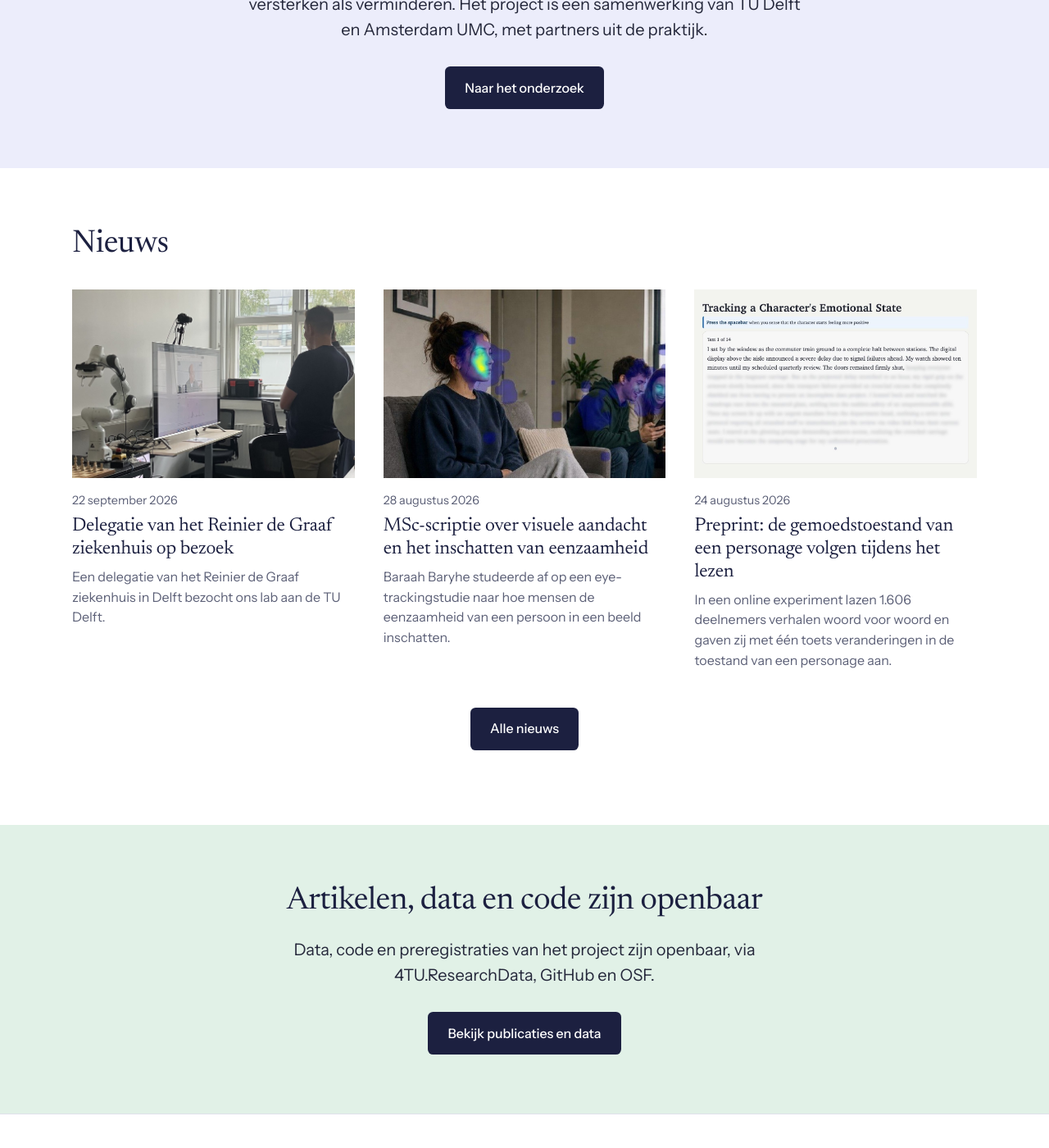
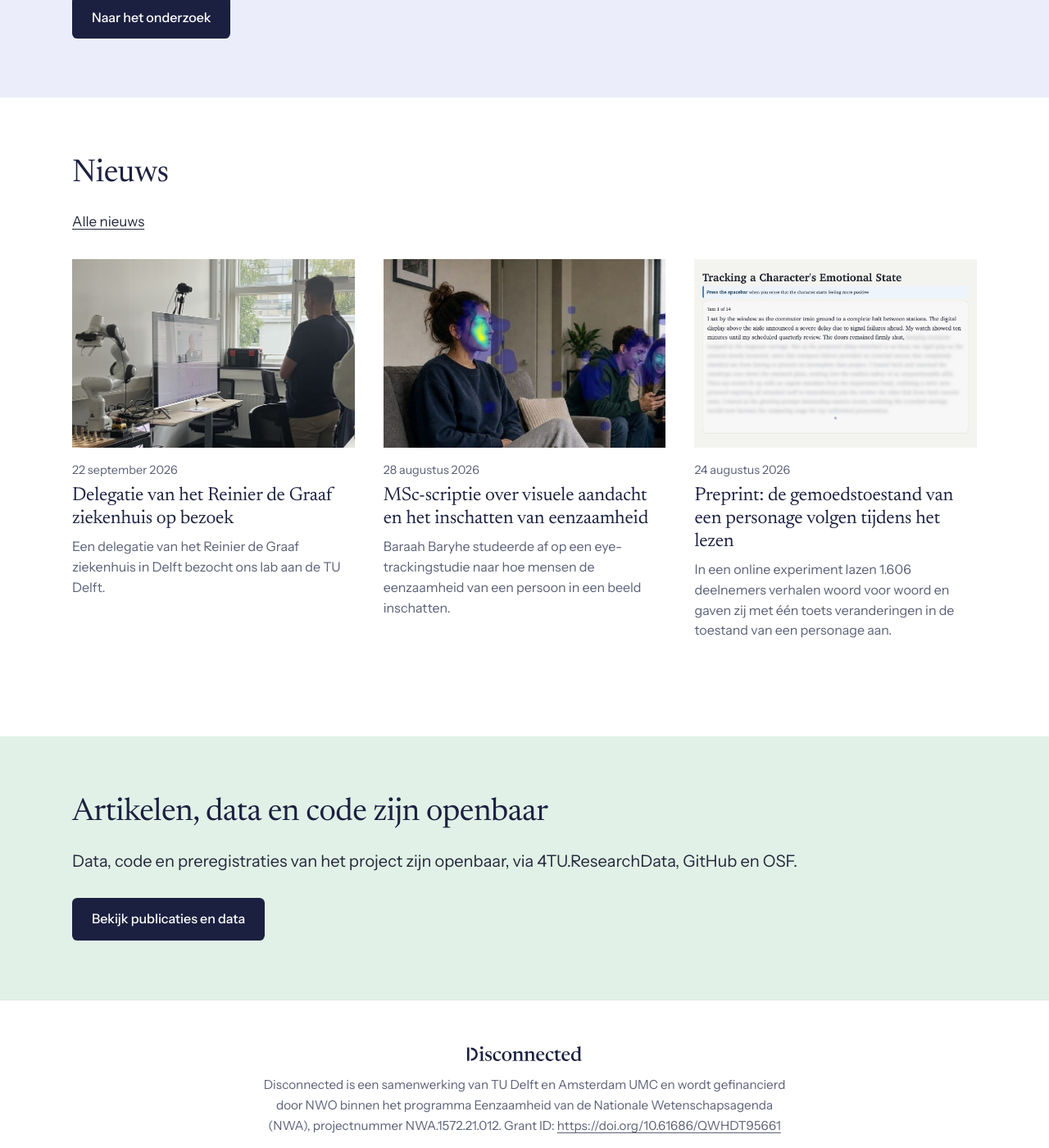
Before and after one commit to disconnected-loneliness/disconnected-loneliness.github.io, a Jekyll site: the page built from index.html, in a window 1280 px wide and 1400 px high, scrolled down 938 px. Shown: the whole window at 82% size. Built offline with Jekyll 4.4.1, drawn with Linux system fonts in a browser that asks for light colours.

Commit message:
Add files via upload

```diff
--- a/_includes/footer.html
+++ b/_includes/footer.html
@@ -1,8 +1,10 @@
 {% assign t = site.data.i18n[page.lang] %}
 <footer class="site-footer">
-  <div class="wrap">
-    <p class="footer-mark"><img src="{{ '/assets/img/logo/logo.svg' | relative_url }}" alt="Disconnected" width="153" height="20"></p>
-    <p class="footer-text">{{ t.funding }} Grant ID: <a href="{{ site.grant_id }}">{{ site.grant_id }}</a></p>
+  <div class="wrap footer-grid">
+    <div>
+      <p class="footer-mark"><img src="{{ '/assets/img/logo/logo.svg' | relative_url }}" alt="Disconnected" width="153" height="20"></p>
+      <p class="footer-text">{{ t.funding }} Grant ID: <a href="{{ site.grant_id }}">{{ site.grant_id }}</a></p>
+    </div>
     <div class="footer-logos">
       <img src="{{ '/assets/img/logos/tudelft.jpg' | relative_url }}" alt="TU Delft">
       <img src="{{ '/assets/img/logos/amsterdamumc.jpg' | relative_url }}" alt="Amsterdam UMC">
--- a/_includes/home.html
+++ b/_includes/home.html
@@ -5,28 +5,34 @@
 </section>
 
 <section class="band band-a">
-  <div class="wrap narrow center">
+  <div class="wrap split">
     <h1>{{ page.hero_title }}</h1>
-    <p class="lead">{{ page.intro_text }}</p>
-    <a class="button" href="{{ page.intro_link | relative_url }}">{{ page.intro_button }}</a>
+    <div>
+      <p class="lead">{{ page.intro_text }}</p>
+      <a class="button" href="{{ page.intro_link | relative_url }}">{{ page.intro_button }}</a>
+    </div>
   </div>
 </section>
 
 <section class="band">
   <div class="wrap">
-    <h2>{{ t.latest }}</h2>
+    <div class="section-head">
+      <h2>{{ t.latest }}</h2>
+      <a class="more" href="{{ t.news | relative_url }}">{{ t.all_news }}</a>
+    </div>
     <div class="cards">
       {% assign n = 0 %}
       {% for post in posts %}{% if post.image and n < 3 %}{% include card.html post=post %}{% assign n = n | plus: 1 %}{% endif %}{% endfor %}
     </div>
-    <p class="center"><a class="button" href="{{ t.news | relative_url }}">{{ t.all_news }}</a></p>
   </div>
 </section>
 
 <section class="band band-b">
-  <div class="wrap narrow center">
+  <div class="wrap split">
     <h2>{{ page.open_title }}</h2>
-    <p class="lead">{{ page.open_text }}</p>
-    <a class="button" href="{{ page.open_link | relative_url }}">{{ page.open_button }}</a>
+    <div>
+      <p class="lead">{{ page.open_text }}</p>
+      <a class="button" href="{{ page.open_link | relative_url }}">{{ page.open_button }}</a>
+    </div>
   </div>
 </section>
```
